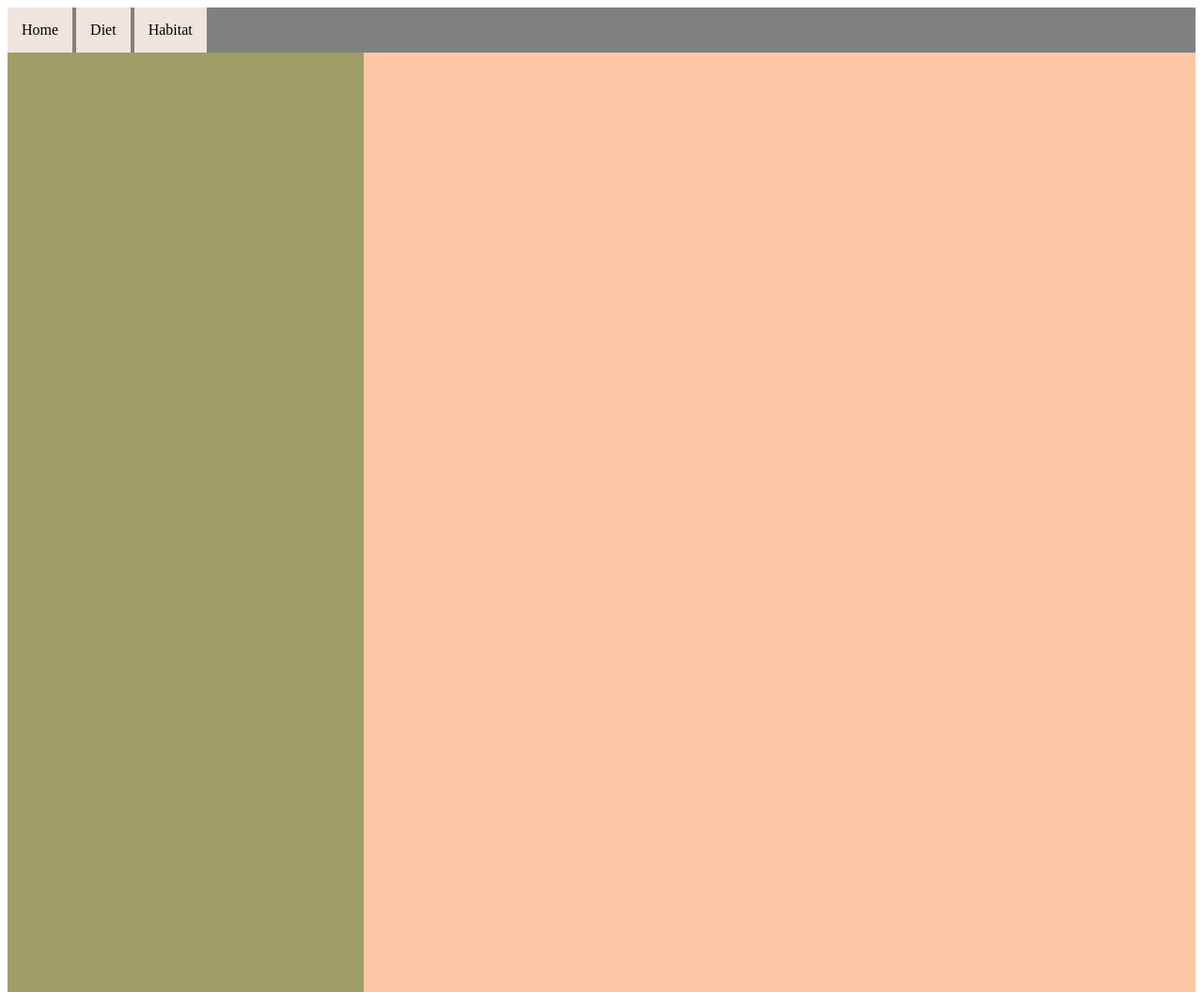
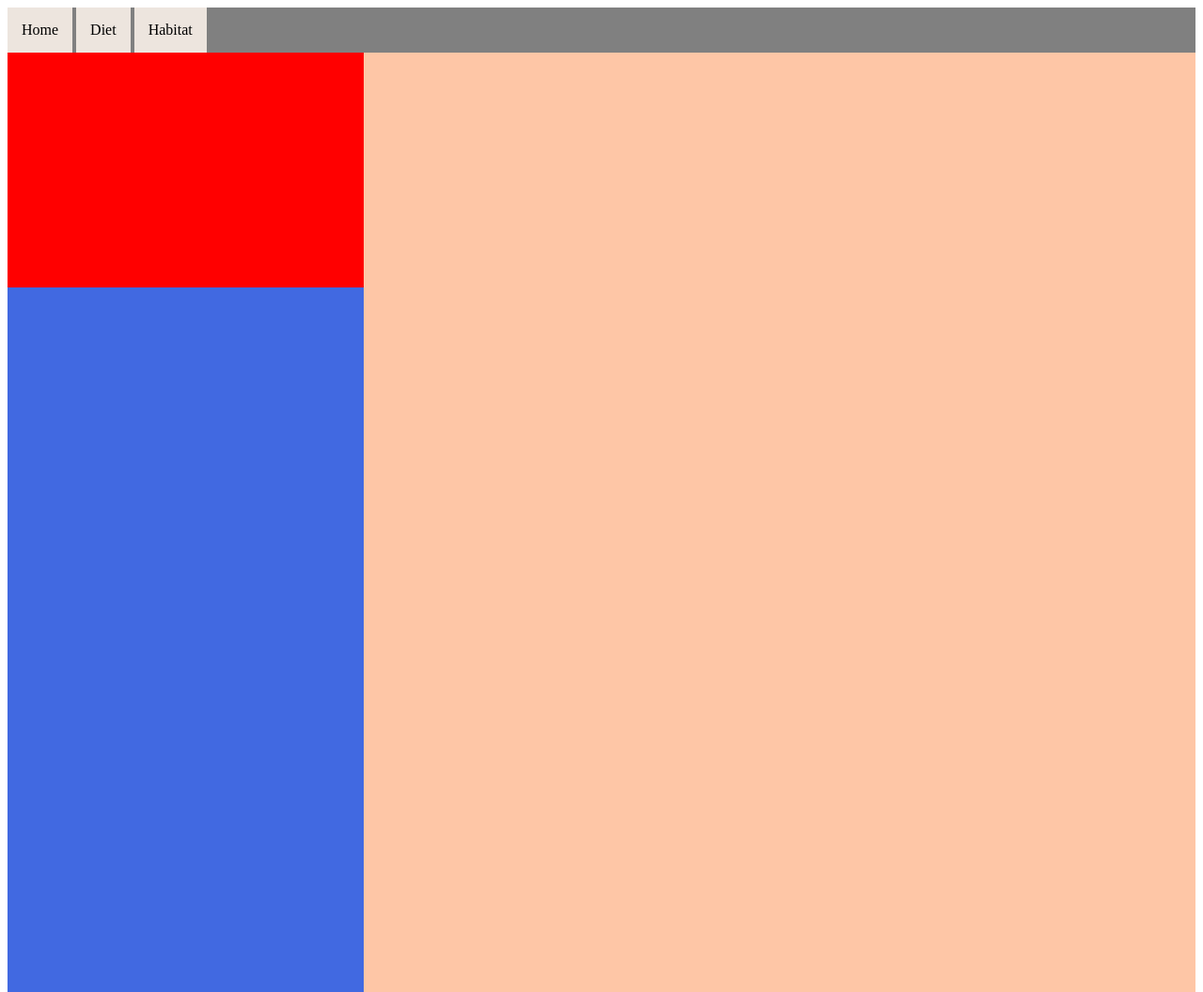
Before and after one commit to madisondsmith/animal_repo, a plain HTML site: page animal_repo/index.html in a window 1280 px wide. Shown: the whole page at 94% size. Drawn offline with Linux system fonts and the light colour scheme.

Commit message:
https://github.com/madisondsmith/animal_repo.git

```diff
--- a/animal_repo/css/index.css
+++ b/animal_repo/css/index.css
@@ -24,7 +24,7 @@
 
 #top {
     background-color: red;
-    height: 250;
+    height: 250px;
 }
 
 #bottom {
--- a/animal_repo/index.html
+++ b/animal_repo/index.html
@@ -15,8 +15,8 @@
     </nav>
 
     <div id="left">
-        <div></div>
-        <div></div>
+        <div id="top"></div>
+        <div id="bottom"></div>
     </div>
     <div id="right"></div>
 </body>
```
Also changed, not shown: 1 other file.
